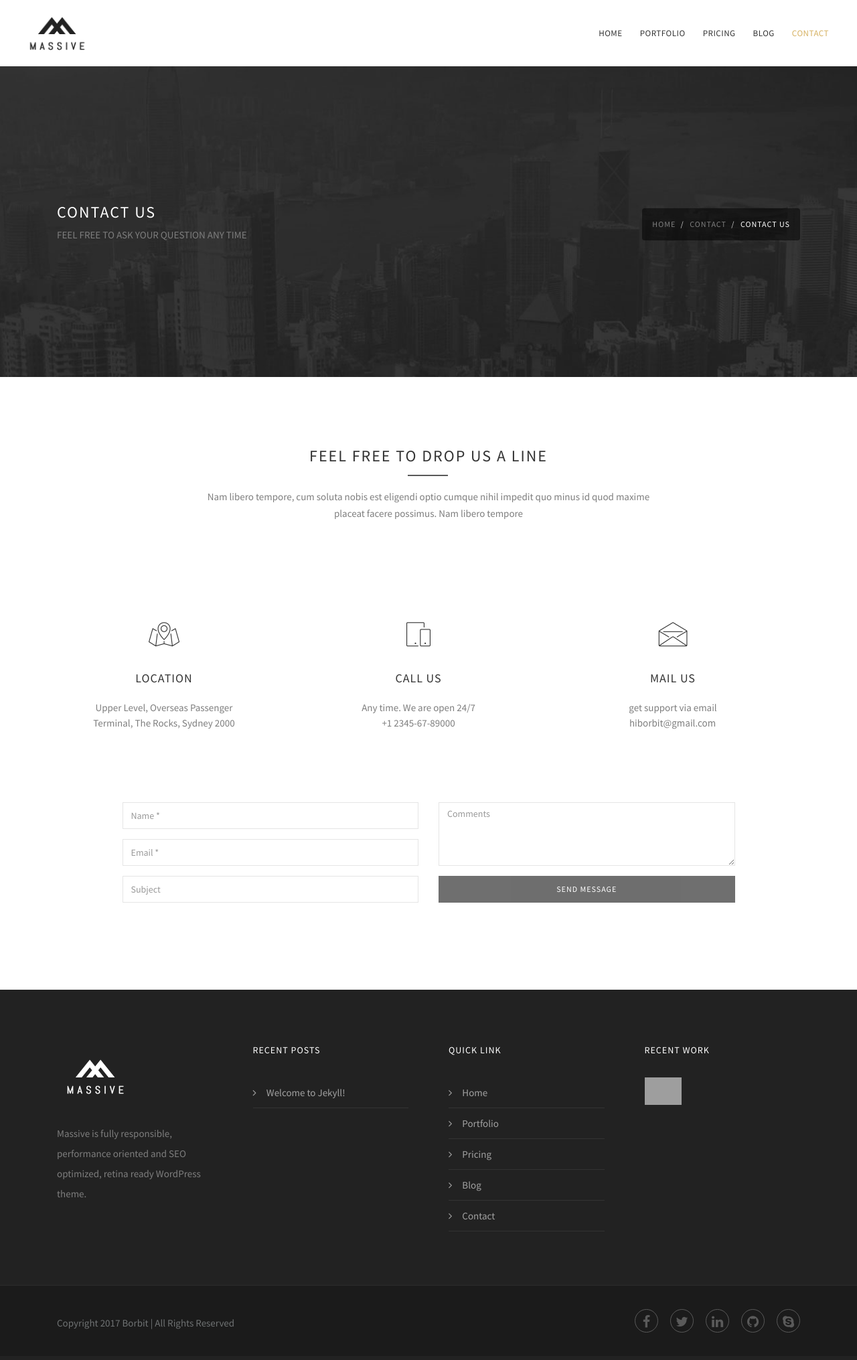
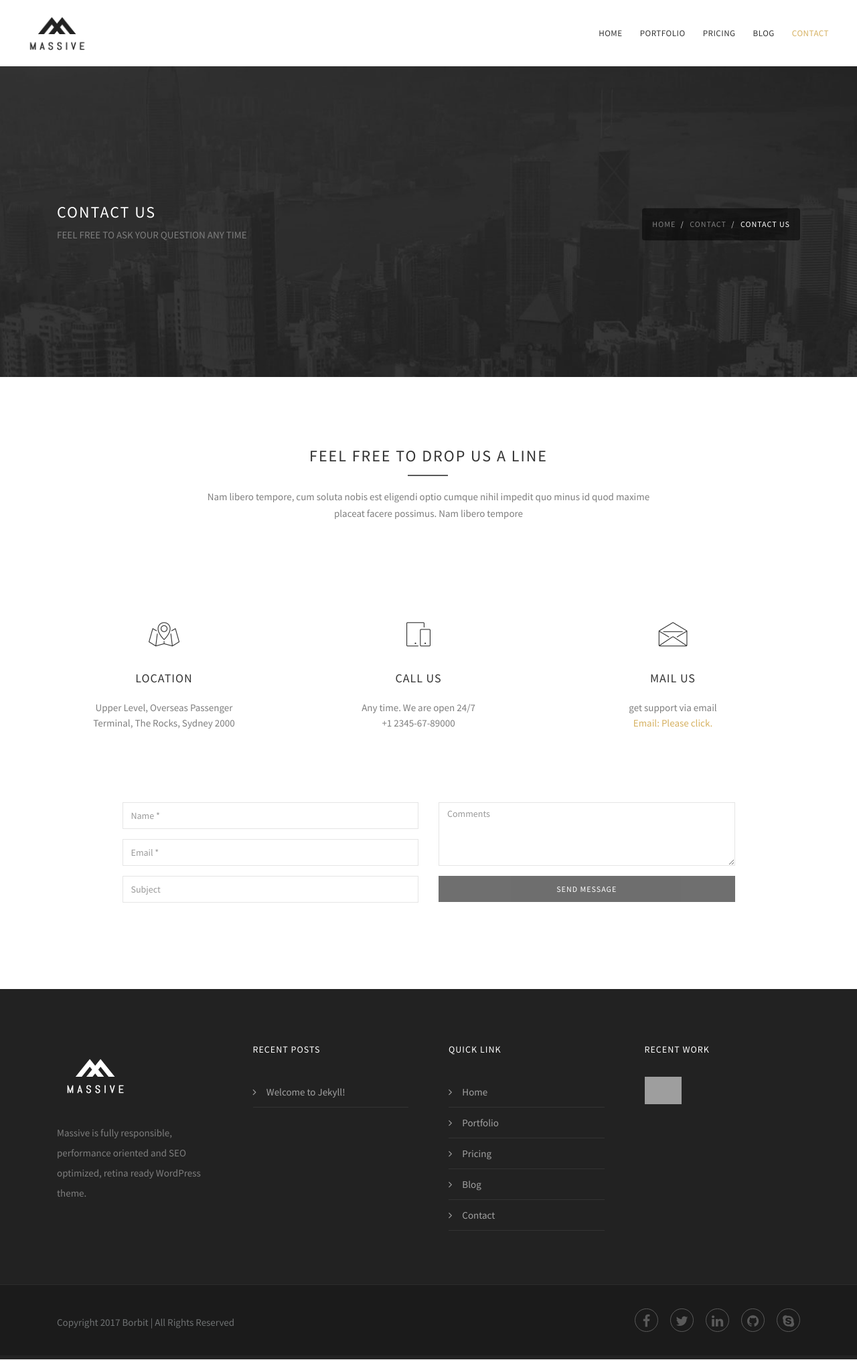
Before and after one commit to gastonborba/gastonborba.github.io, a Jekyll site: the page built from contact.html, in a window 1280 px wide. Shown: the whole page at 67% size. Built offline with Jekyll 4.4.1, drawn with Linux system fonts in a browser that asks for light colours; comment, search, counter and statistics services are not loaded; some of the changed lines change nothing that is shown; grey boxes are pictures that could not be loaded.

Commit message:
mail protection

```diff
--- a/contact.html
+++ b/contact.html
@@ -70,7 +70,7 @@ menu: Contact
                         <div class="desc">
                             get support via email
                             <br/>
-                            <img class="img-email" src="{{ "/assets/img/mail.png" | relative_url }}" alt="">
+                            <a id="email" href="#" onclick='openMailer(this);'>Email: Please click.</a>
                         </div>
                     </div>
                 </div>
@@ -146,3 +146,24 @@ $( document ).ready(function() {
 });
 
 </script>
+
+
+  <script language="JavaScript" type="text/javascript">
+  function decode(a) {
+    // ROT13 : a Caesar cipher
+    // letter -> letter' such that code(letter') = (code(letter) + 13) modulo 26
+    return a.replace(/[a-zA-Z]/g, function(c){
+      return String.fromCharCode((c <= "Z" ? 90 : 122) >= (c = c.charCodeAt(0) + 13) ? c : c - 26);
+    })
+  };
+
+  function openMailer(element) {
+    var x = decode("uvobeovg@tznvy.pbz");
+    var y = decode("znvygb:uvobeovg@tznvy.pbz");
+
+    element.setAttribute("href", y);
+    element.setAttribute("onclick", "");
+    element.firstChild.nodeValue = x;
+  };
+
+</script>
```
Also changed, not shown: assets/img/mail.png (deleted).
